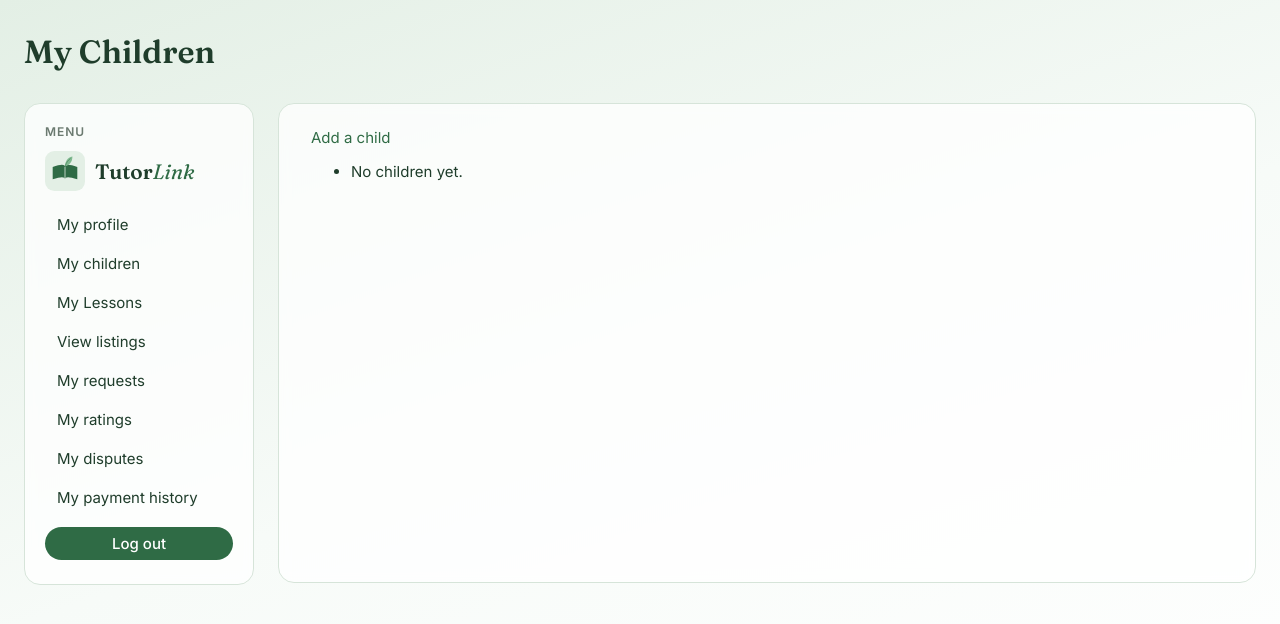
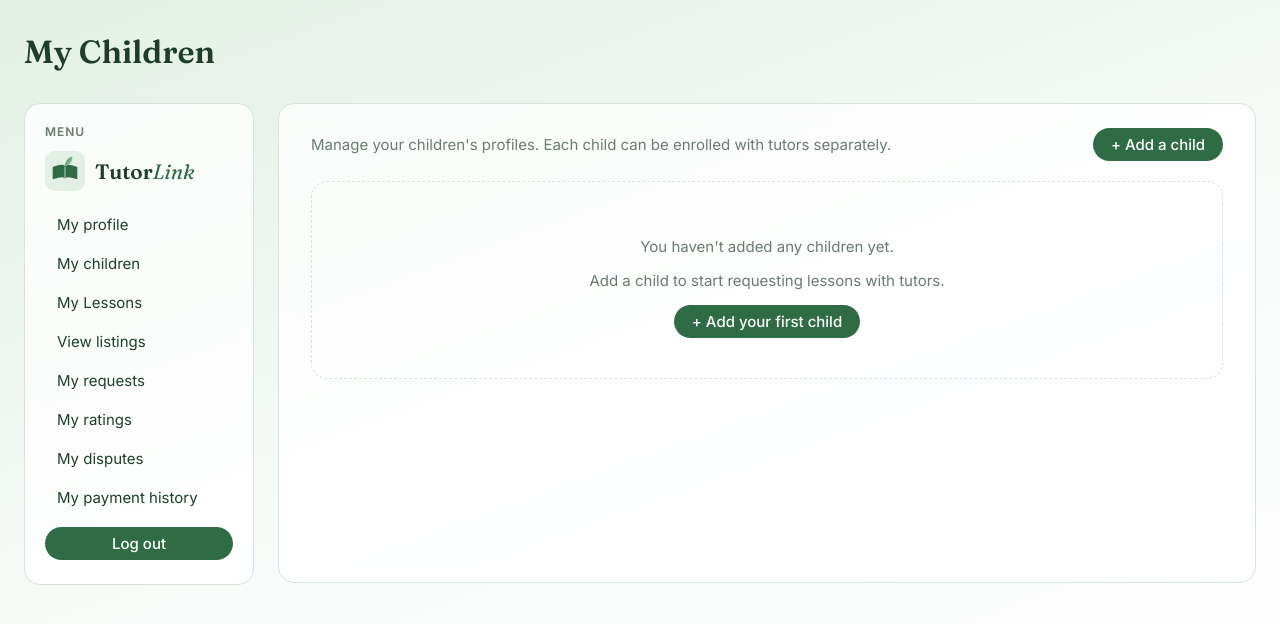
Before and after one commit to zhiruii/IS2108-pair-project, a Django app: page /accounts/children/ in a window 1280 px wide. Shown: the top 624 px of the page. Run offline with Django 5.2, Linux system fonts and the light colour scheme; the visitor is signed in with stand-in values (Sample User, id 1).

Commit message:
Modified the child list format

```diff
--- a/tutorlink/accounts/templates/accounts/child_list.html
+++ b/tutorlink/accounts/templates/accounts/child_list.html
@@ -1,21 +1,37 @@
 {% extends 'base.html' %}
+
+{% block title %}My children{% endblock %}
 
 {% block header %}
     My Children
 {% endblock %}
 
 {% block content %}
-    <a href="{% url 'child_create' %}">Add a child</a>
-    <ul>
-    {% for child in children %}
-        <li>
-            <!--child.get_level_display() to show Primary 4 instead of P4-->
-            {{ child.first_name }} {{ child.last_name }} ({{ child.get_level_display }})
-            <a href="{% url 'child_edit' child.id %}">Edit</a>
-            <a href="{% url 'child_delete' child.id %}">Delete</a>
-        </li>
-    {% empty %}
-        <li>No children yet.</li>
-    {% endfor %}
-    </ul>
+    <div class="page-actions">
+        <p>Manage your children's profiles. Each child can be enrolled with tutors separately.</p>
+        <a class="btn" href="{% url 'child_create' %}">+ Add a child</a>
+    </div>
+
+    <div class="card-grid">
+        {% for child in children %}
+        <div class="child-card">
+            <div class="avatar">{{ child.first_name|first }}{{ child.last_name|first }}</div>
+            <div class="child-info">
+                <h3>{{ child.first_name }} {{ child.last_name }}</h3>
+                <p>{{ child.get_level_display }}</p>
+            </div>
+            <div class="child-actions">
+                <a href="{% url 'parent_view_my_lessons' %}?child={{ child.pk }}">View lessons</a>
+                <a class="btn btn-outline" href="{% url 'child_edit' child.id %}">Edit</a>
+                <a class="btn btn-danger" href="{% url 'child_delete' child.id %}">Delete</a>
+            </div>
+        </div>
+        {% empty %}
+        <div class="empty-state">
+            <p>You haven't added any children yet.</p>
+            <p>Add a child to start requesting lessons with tutors.</p>
+            <a class="btn" href="{% url 'child_create' %}">+ Add your first child</a>
+        </div>
+        {% endfor %}
+    </div>
 {% endblock %}
--- a/tutorlink/static/css/style.css
+++ b/tutorlink/static/css/style.css
@@ -416,3 +416,64 @@ img.avatar {
 .star-rating label:hover ~ label {
     color: var(--ink);
 }
+
+/* ---------- Child cards ---------- */
+.page-actions {
+    display: flex;
+    align-items: center;
+    justify-content: space-between;
+    gap: 16px;
+    margin-bottom: 20px;
+}
+
+.page-actions p {
+    margin: 0;
+    color: var(--muted);
+}
+
+.card-grid {
+    display: grid;
+    grid-template-columns: repeat(auto-fill, minmax(260px, 1fr));
+    gap: 16px;
+}
+
+.child-card {
+    display: flex;
+    flex-direction: column;
+    gap: 12px;
+    background: white;
+    border: 1px solid var(--line);
+    border-radius: var(--radius);
+    padding: 20px;
+}
+
+.child-card h3 {
+    margin: 0;
+    font-size: 1.1rem;
+}
+
+.child-info p {
+    margin: 2px 0 0;
+    color: var(--muted);
+}
+
+.child-actions {
+    display: flex;
+    flex-wrap: wrap;
+    align-items: center;
+    gap: 8px;
+    margin-top: auto;          /* keeps buttons at the bottom if cards differ in height */
+}
+
+.child-actions > a:first-child {
+    margin-right: auto;        /* "View lessons" on the left, buttons on the right */
+}
+
+.empty-state {
+    grid-column: 1 / -1;       /* span the full grid width */
+    text-align: center;
+    padding: 40px 20px;
+    border: 1px dashed var(--line);
+    border-radius: var(--radius);
+    color: var(--muted);
+}
```
